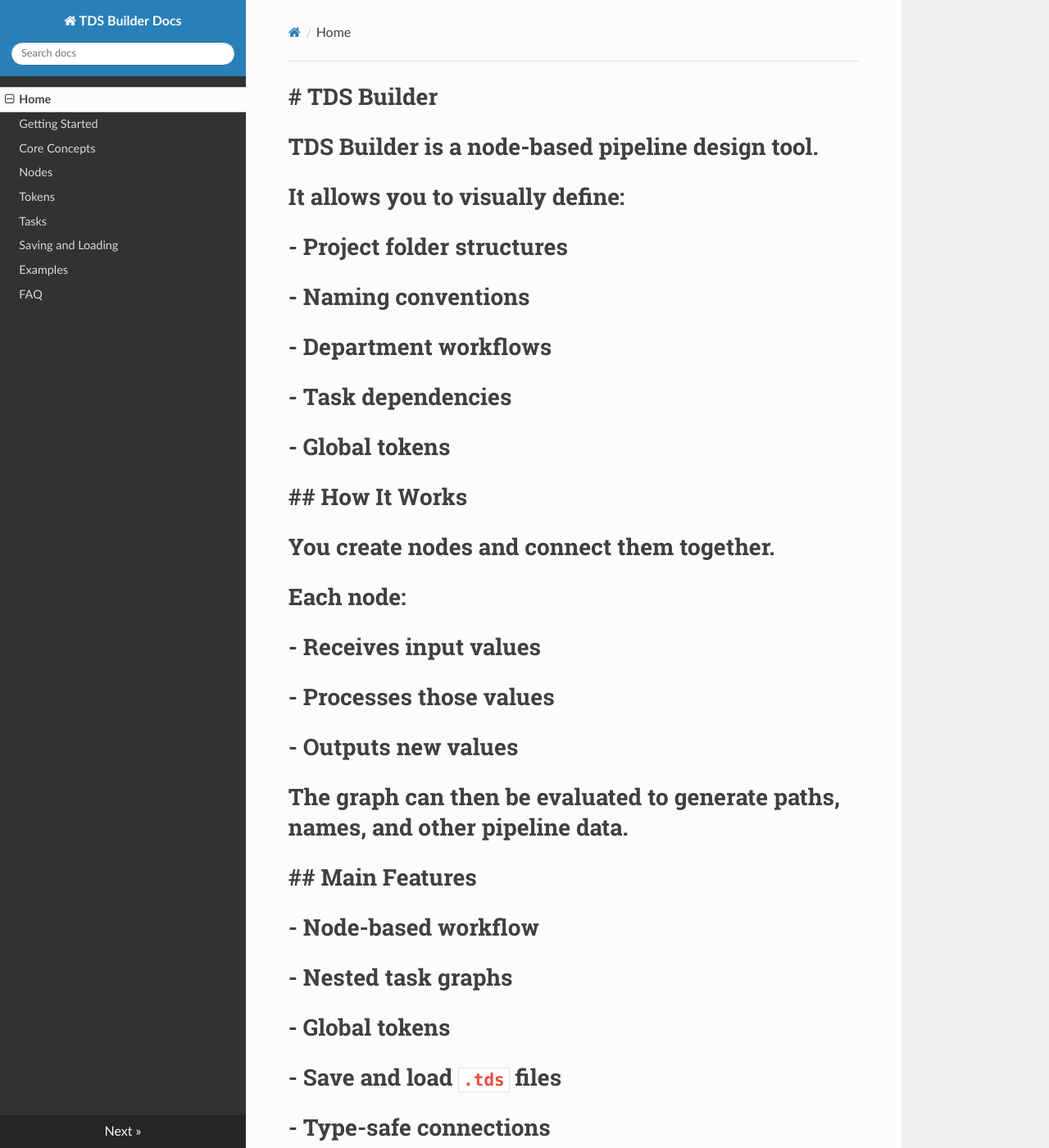
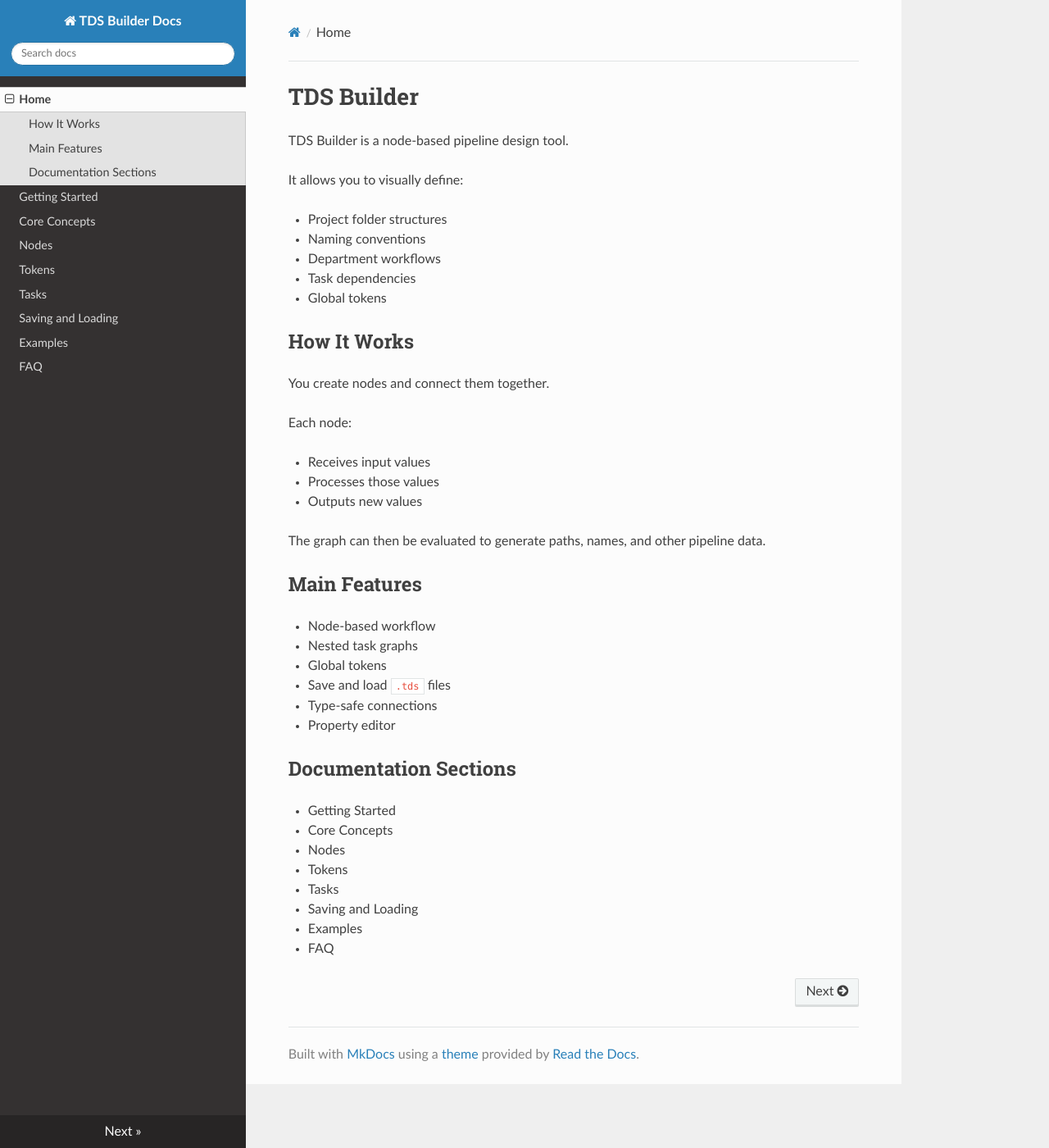
Before and after one commit to Tyler-TDS/TDS_nodePipeline, an MkDocs documentation site: the page built from docs/index.md, in a window 1280 px wide and 1400 px high. Shown: the whole window at 82% size. Built offline with MkDocs 1.6.1, drawn with Linux system fonts in a browser that asks for light colours; nearby versions of some CDN libraries; some of the changed text lies outside the part shown.

Commit message:
Update index.md

```diff
--- a/docs/index.md
+++ b/docs/index.md
@@ -1,85 +1,43 @@
-# \# TDS Builder
+# TDS Builder
 
-#
+TDS Builder is a node-based pipeline design tool.
 
-# TDS Builder is a node-based pipeline design tool.
+It allows you to visually define:
 
-#
+- Project folder structures
+- Naming conventions
+- Department workflows
+- Task dependencies
+- Global tokens
 
-# It allows you to visually define:
+## How It Works
 
-#
+You create nodes and connect them together.
 
-# \- Project folder structures
+Each node:
 
-# \- Naming conventions
+- Receives input values
+- Processes those values
+- Outputs new values
 
-# \- Department workflows
+The graph can then be evaluated to generate paths, names, and other pipeline data.
 
-# \- Task dependencies
+## Main Features
 
-# \- Global tokens
+- Node-based workflow
+- Nested task graphs
+- Global tokens
+- Save and load `.tds` files
+- Type-safe connections
+- Property editor
 
-#
+## Documentation Sections
 
-# \## How It Works
-
-#
-
-# You create nodes and connect them together.
-
-#
-
-# Each node:
-
-#
-
-# \- Receives input values
-
-# \- Processes those values
-
-# \- Outputs new values
-
-#
-
-# The graph can then be evaluated to generate paths, names, and other pipeline data.
-
-#
-
-# \## Main Features
-
-#
-
-# \- Node-based workflow
-
-# \- Nested task graphs
-
-# \- Global tokens
-
-# \- Save and load `.tds` files
-
-# \- Type-safe connections
-
-# \- Property editor
-
-#
-
-# \## Documentation Sections
-
-#
-
-# \- Getting Started
-
-# \- Core Concepts
-
-# \- Nodes
-
-# \- Tokens
-
-# \- Tasks
-
-# \- Saving and Loading
-
-# \- Examples
-
-# \- FAQ
+- Getting Started
+- Core Concepts
+- Nodes
+- Tokens
+- Tasks
+- Saving and Loading
+- Examples
+- FAQ
```
